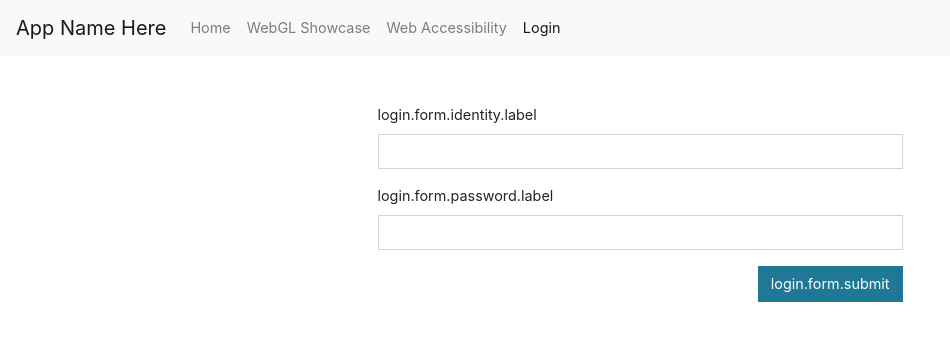
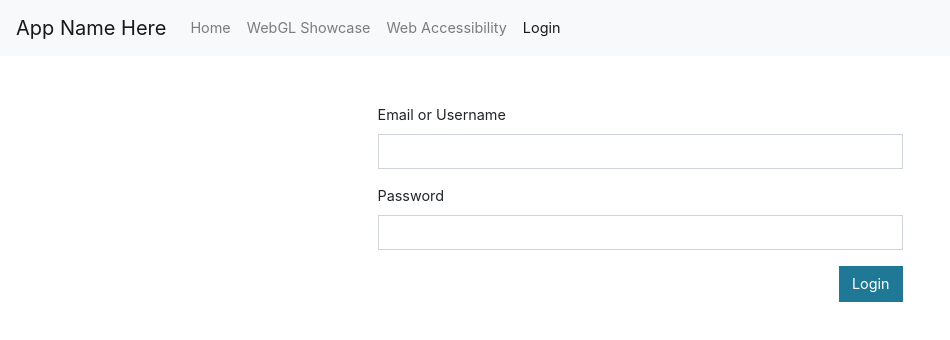
Before and after one commit to Akimayo/isahtml, a React (Create React App) app: page /login in a window 1280 px wide. Shown: the top 340 px of the page, without its empty margins (0-950 px from the left). Built offline with nearby package versions, Linux system fonts and the light colour scheme; no server answers.

Commit message:
Fix login translations

```diff
--- a/public/locales/cs-CZ/translation.json
+++ b/public/locales/cs-CZ/translation.json
@@ -0,0 +1,15 @@
+{
+  "appName": "Název aplikace",
+  "home": "Domů",
+  "webgl": "Ukázka WebGL",
+  "accessibility": "Přístupnost",
+  "login": {
+    "login": "Přihlášení",
+    "form": {
+      "identity": "E-mail nebo uživatelské jméno",
+      "password": "Heslo",
+      "submit": "Přihlásit se"
+    }
+  },
+  "dashboard": "Seznam úkolů"
+}
--- a/public/locales/en-US/translation.json
+++ b/public/locales/en-US/translation.json
@@ -3,9 +3,13 @@
   "home": "Home",
   "webgl": "WebGL Showcase",
   "accessibility": "Web Accessibility",
-  "login": "Login",
-  "login.form.identity.label": "Email or Username",
-  "login.form.password.label": "Password",
-  "login.form.login": "Login",
+  "login": {
+    "login": "Login",
+    "form": {
+      "identity": "Email or Username",
+      "password": "Password",
+      "submit": "Login"
+    }
+  },
   "dashboard": "Task List"
 }
--- a/src/components/Header/index.tsx
+++ b/src/components/Header/index.tsx
@@ -43,7 +43,7 @@ const Header = ({ handleLogout }: HeaderProps) => {
           {!userContext.data.user && (
             <>
               <li className="nav-item">
-                <NavLink to="/login" className="nav-link" activeClassName="active">{t("login")}</NavLink>
+                <NavLink to="/login" className="nav-link" activeClassName="active">{t("login.login")}</NavLink>
               </li>
             </>
           )}
--- a/src/pages/Login/index.tsx
+++ b/src/pages/Login/index.tsx
@@ -51,7 +51,7 @@ const LoginPage = () => {
           }) => (
             <form onSubmit={handleSubmit}>
               <div className="form-group">
-                <label htmlFor="identity">{t('login.form.identity.label')}</label>
+                <label htmlFor="identity">{t('login.form.identity')}</label>
                 <input
                   type="text"
                   id="identity"
@@ -63,7 +63,7 @@ const LoginPage = () => {
                 />
               </div>
               <div className="form-group">
-                <label htmlFor="password">{t('login.form.password.label')}</label>
+                <label htmlFor="password">{t('login.form.password')}</label>
                 <input
                   type="password"
                   name="password"
```
